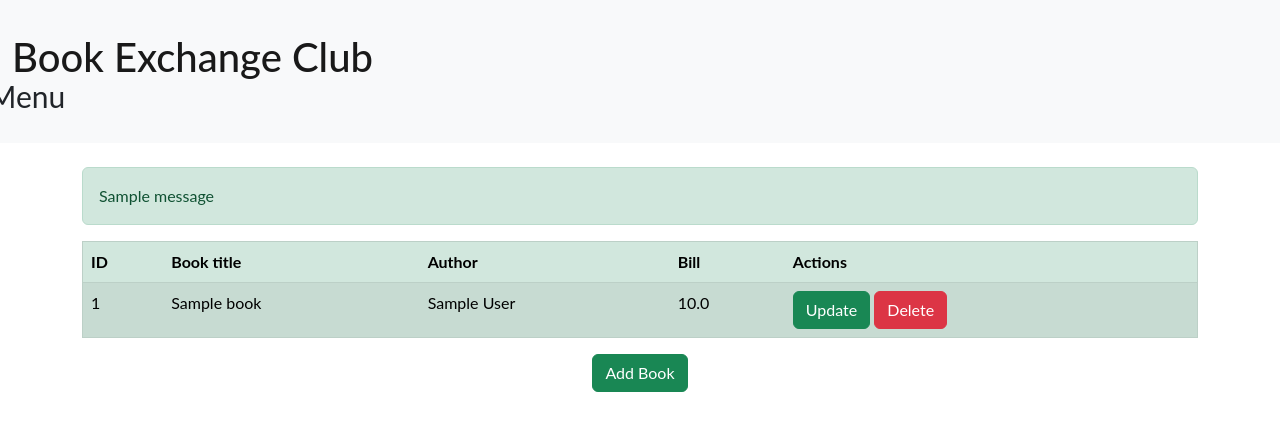
After one commit to ManasiBendale/The-Reading-Circle, a Flask app: page /show_books in a window 1280 px wide. The commit adds this page. Shown: the top 431 px of the page. Run offline with Flask 2, Linux system fonts and the light colour scheme; tables that the repository leaves empty hold one stand-in row (values such as "Sample post"); one stand-in notice (Sample message) is shown.

Commit message:
menu-needs more work

```diff
--- a/app.py
+++ b/app.py
@@ -14,7 +14,7 @@ class Book(db.Model):
     id = db.Column(db.Integer, primary_key=True)
     title = db.Column(db.String(100), nullable=False)
     author = db.Column(db.String(100), nullable=False)
-    price = db.Column(db.Float)
+    price = db.Column(db.Float) #string
 
     def __init__(self, title, author, price):
         self.title = title
@@ -27,6 +27,12 @@ def index():
     books = Book.query.all()
     return render_template('index.html', books=books)
 
+############
+@app.route('/show_books')
+def show_books():
+    books = Book.query.all()
+    return render_template('show_books.html', books=books)
+###########
 
 @app.route('/add/', methods =['POST'])
 def insert_book():
--- a/templates/navbar.html
+++ b/templates/navbar.html
@@ -3,21 +3,90 @@
 <nav class="navbar navbar-expand-lg navbar-light bg-light">
   <div class="container">
     <a class="navbar-brand" href="">
-      <h1>Expense Management Tool</h1>
+      <h1 style="margin-bottom: 30px;">Book Exchange Club</h1>
     </a>
     <ul class="navbar-nav">
       <li class="nav-item">
       </li>
     </ul>
   </div>
-
+  <div id="main" class="container">
+   <span style="font-size:30px;cursor:pointer; margin-top: 50px; margin-left: -700px;" onclick="openNav()" >&#9776; Menu</span>
+</div>
 </nav>
 
+<div id="mySidenav" class="sidenav">
+   <a href="javascript:void(0)" class="closebtn" onclick="closeNav()">&times;</a>
+   <a href="#">Profile</a>
+   <a href="#">Add book</a>
+   <a href="/templates/show_books.html">Show all books</a>
+   <a href="#">Log out</a>
+ </div>
 
+ <script>
+   function openNav() {
+     document.getElementById("mySidenav").style.width = "250px";
+     document.getElementById("main").style.marginLeft = "250px";
+   }
 
+   function closeNav() {
+     document.getElementById("mySidenav").style.width = "0";
+     document.getElementById("main").style.marginLeft= "0";
+   }
+   </script>
+
+<style>
+   body {
+     font-family: "Lato", sans-serif;
+   }
+
+   .sidenav {
+     height: 100%;
+     width: 0;
+     position: fixed;
+     z-index: 1;
+     top: 0;
+     left: 0;
+     background-color: #111;
+     overflow-x: hidden;
+     transition: 0.5s;
+     padding-top: 60px;
+   }
+
+   .sidenav a {
+     padding: 8px 8px 8px 32px;
+     text-decoration: none;
+     font-size: 25px;
+     color: #818181;
+     display: block;
+     transition: 0.3s;
+   }
+
+   .sidenav a:hover {
+     color: #f1f1f1;
+   }
+
+   .sidenav .closebtn {
+     position: absolute;
+     top: 0;
+     right: 25px;
+     font-size: 36px;
+     margin-left: 50px;
+   }
+
+   #main {
+     transition: margin-left .5s;
+     padding: 16px;
+   }
+
+   @media screen and (max-height: 450px) {
+     .sidenav {padding-top: 15px;}
+     .sidenav a {font-size: 18px;}
+   }
+   </style>
 
 <!-- Modal  for inserting the book -->
-<div id="insert_modal" class="modal fade" role="dialog">
+<!-- <div id="insert_modal" class="modal fade" role="dialog">
    <div class="modal-dialog">
       <div class="modal-content">
          <div class="modal-header">
@@ -29,13 +98,13 @@
 
 
                <div class="form-group">
-                  <label>Vendor</label>
+                  <label>Book Title</label>
                   <input type="text" class="form-control" name="title" required="1">
                </div>
 
 
                 <div class="form-group">
-                  <label>Date</label>
+                  <label>Author</label>
                   <input type="text" class="form-control" name="author" required="1">
                </div>
 
@@ -45,16 +114,10 @@
                </div>
 
                <div class="form-group">
-                  <button class="btn btn-primary mt-4" type="submit">Add Expense</button>
+                  <button class="btn btn-primary mt-4" type="submit">Add Book</button>
                </div>
-
-
             </form>
-
-
          </div>
-
-
          <div class="modal-footer">
             <button type="button" class="btn btn-secondary" data-bs-dismiss="modal">Close</button>
 
@@ -63,4 +126,4 @@
       </div>
    </div>
 
-</div>
+</div> -->
--- /dev/null
+++ b/templates/show_books.html
@@ -0,0 +1,156 @@
+{% extends 'base.html' %}
+
+
+{% block title %} Home {% endblock %}
+
+
+{% block body %}
+    <div class="container mt-4">
+        {% with messages = get_flashed_messages() %}
+            {% if messages %}
+                {% for message in messages %}
+                    <div class="alert alert-success" role="alert">
+                        {{message}}
+                    </div>
+                {% endfor %}
+            {% endif %}
+        {% endwith %}
+
+        <table class="table table-success table-striped table-hover" border="1">
+            <thead>
+                <tr>
+                    <th>ID</th>
+                    <th>Book title</th>
+                    <th>Author</th>
+                    <th>Bill</th>
+                     <th colspan="2">Actions</th>
+                </tr>
+            </thead>
+            <tbody>
+                {% for book in books %}
+                    <tr>
+                        <td>{{book.id}}</td>
+                        <td>{{book.title}}</td>
+                        <td>{{book.author}}</td>
+                        <td>{{book.price}}</td>
+                        <td>
+                            <a href="/update/{{book.id}}" class="btn btn-success" data-bs-toggle="modal" data-bs-target="#modaledit{{book.id}}">Update</a>
+                             <a href="/delete/{{book.id}}" class="btn btn-danger" onclick="return confirm('Are you sure to delete ?')">Delete</a>
+                        </td>
+                    </tr>
+
+
+                     <!-- update model -->
+ <div id="modaledit{{book.id}}" class="modal fade" role="dialog">
+   <div class="modal-dialog">
+      <div class="modal-content">
+         <div class="modal-header">
+            <h4 class="modal-title">Update Book</h4>
+         </div>
+         <div class="modal-body">
+
+            <form action="{{url_for('update')}}" method="POST">
+
+
+               <div class="form-group">
+
+                  <label>Book <Title></Title></label>
+		           <input type="hidden"  name="id" value="{{book.id}}">
+                  <input type="text" class="form-control" name="title" value="{{book.title}}" >
+
+               </div>
+
+
+
+                <div class="form-group">
+                  <label>Author</label>
+                  <input type="text" class="form-control" name="author" value="{{book.author}}">
+               </div>
+
+                 <div class="form-group">
+                  <label>Bill</label>
+                  <input type="number" class="form-control" name="price" value="{{book.price}}">
+               </div>
+
+               <div class="form-group">
+                  <button class="btn btn-primary mt-4" type="submit">Update Book</button>
+               </div>
+
+
+            </form>
+
+
+         </div>
+
+
+         <div class="modal-footer">
+            <button type="button" class="btn btn-secondary" data-bs-dismiss="modal">Close</button>
+
+         </div>
+
+
+      </div>
+
+
+   </div>
+
+
+</div>
+
+
+
+                {% endfor %}
+            </tbody>
+        </table>
+    </div>
+
+<button class="btn btn-success" data-bs-toggle="modal" data-bs-target="#insert_modal"   style="display: block; margin: 0 auto;">Add Book</button>
+<div id="insert_modal" class="modal fade" role="dialog">
+   <div class="modal-dialog">
+      <div class="modal-content">
+         <div class="modal-header">
+            <h4 class="modal-title">Add Book</h4>
+         </div>
+         <div class="modal-body">
+
+            <form action="{{url_for('insert_book')}}" method="POST">
+
+
+               <div class="form-group">
+                  <label>Book Title</label>
+                  <input type="text" class="form-control" name="title" required="1">
+               </div>
+
+
+                <div class="form-group">
+                  <label>Author</label>
+                  <input type="text" class="form-control" name="author" required="1">
+               </div>
+
+                 <div class="form-group">
+                  <label>Bill</label>
+                  <input type="number" class="form-control" name="price" required="1">
+               </div>
+
+               <div class="form-group">
+                  <button class="btn btn-primary mt-4" type="submit">Add Book</button>
+               </div>
+
+
+            </form>
+
+
+         </div>
+
+
+         <div class="modal-footer">
+            <button type="button" class="btn btn-secondary" data-bs-dismiss="modal">Close</button>
+
+         </div>
+
+      </div>
+   </div>
+
+</div>
+
+{% endblock %}
```
Also changed, not shown: templates/index.html (+17 -15 lines).
